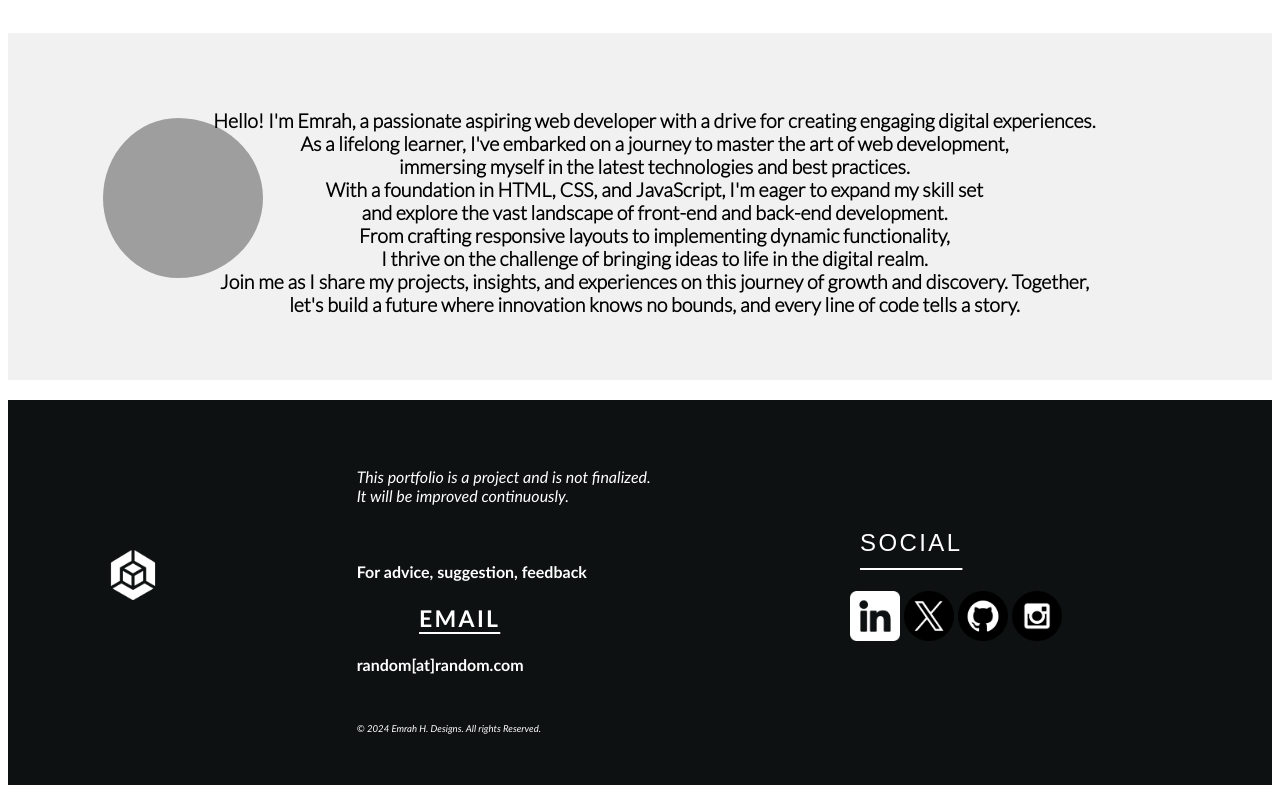
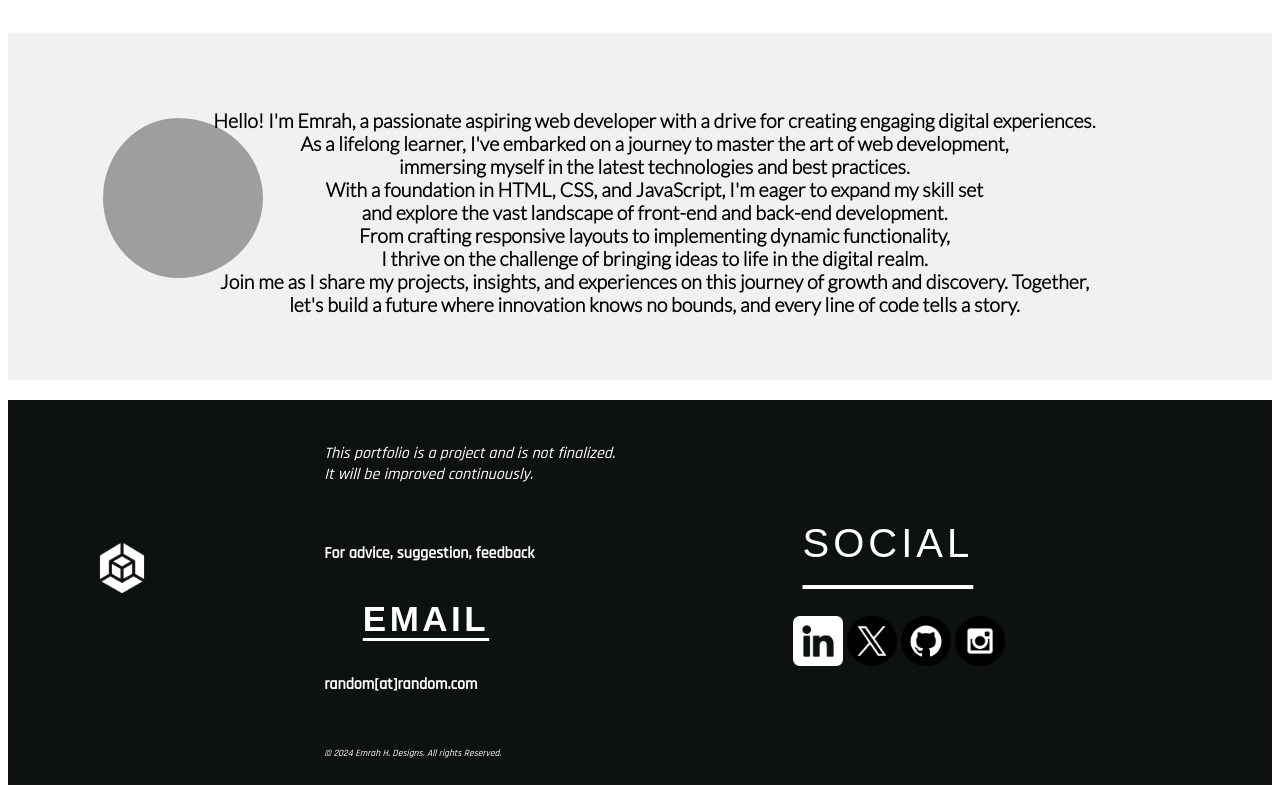
Before and after one commit to emrahhko/Portfolio, a website: page pages/about.html in a window 1280 px wide. Shown: the part 718-1518 px from the top of the page. Drawn offline with Linux system fonts and the light colour scheme; grey boxes are pictures that could not be loaded; a web font is replaced by a local one.

Commit message:
updated the footer of the about page on css and html

```diff
--- a/pages/about.html
+++ b/pages/about.html
@@ -87,7 +87,9 @@
 
     <footer>
       <div class="social-media">
-        <img src="../img/abstract-shape (2).png" alt="" />
+        <a href="../index.html">
+          <img src="../img/abstract-shape (2).png" alt="logo"
+        /></a>
         <div class="mail">
           <p>
             This portfolio is a project and is not finalized. <br />
--- a/styles/about.css
+++ b/styles/about.css
@@ -114,7 +114,7 @@ h3 {
   border-radius: 50%;
 }
 
-/*     footer styling     */
+/*     footer social styling     */
 
 .social-media {
   background-color: #0e1111;
@@ -130,8 +130,8 @@ h3 {
 }
 
 .social p {
-  font-family: Arial, Helvetica, sans-serif;
-  font-size: 1.5rem;
+  font-family: "PT Sans Caption", sans-serif;
+  font-size: 2.5rem;
   text-decoration: underline #fff;
   text-underline-offset: 0.7em;
   letter-spacing: 0.1em;
@@ -140,7 +140,7 @@ h3 {
 }
 
 .mail {
-  font-family: "Gill Sans", "Gill Sans MT", Calibri, "Trebuchet MS", sans-serif;
+  font-family: Rajdhani, sans-serif;
   font-size: 1rem;
   margin-top: 35px;
   padding-top: 10px;
@@ -155,6 +155,8 @@ h3 {
   text-decoration: underline;
   letter-spacing: 0.1em;
   text-underline-offset: 0.2em;
+  font-family: "PT Sans Caption", sans-serif;
+  font-size: 35px;
 }
 
 .social-media img {
```
